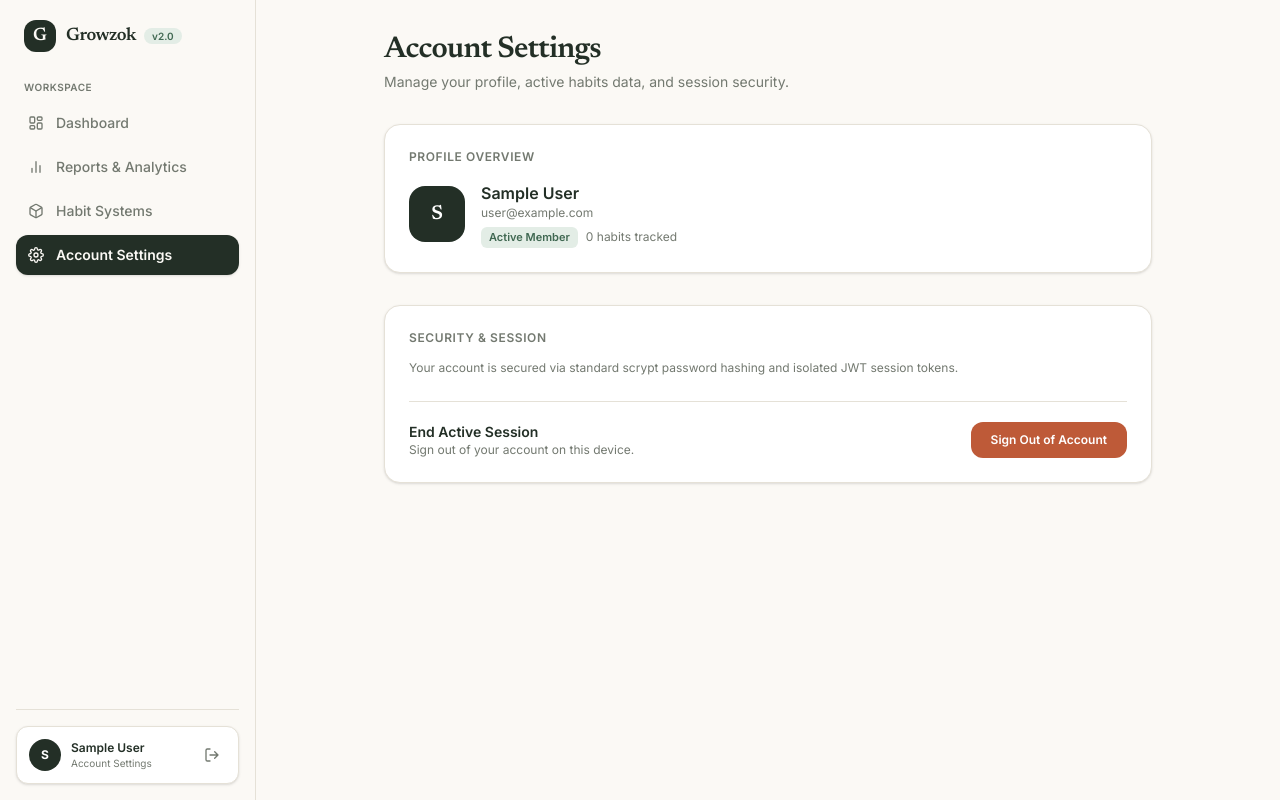
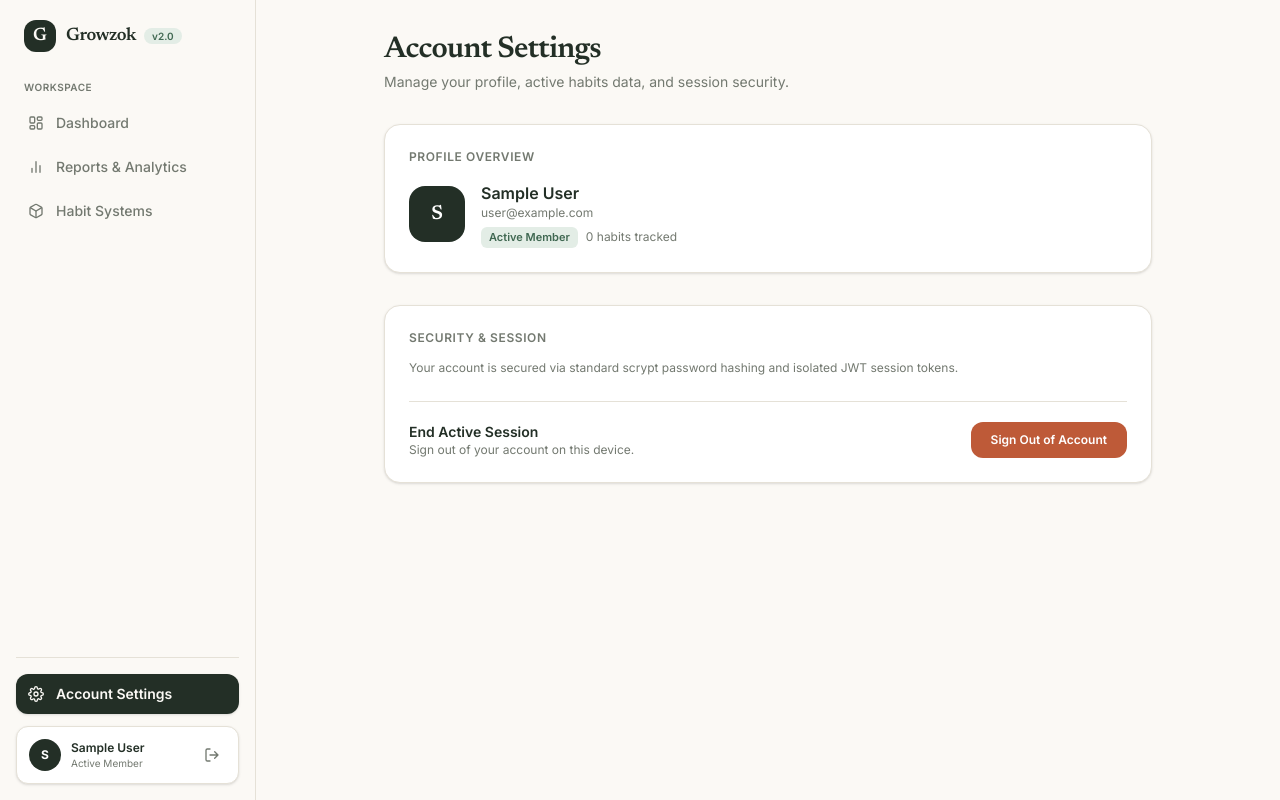
Before and after one commit to sourrinn/growzok, a Next.js app: page /account in a window 1280 px wide. Built offline with nearby package versions, Linux system fonts and the light colour scheme; no server answers; the database is empty; sample sign-in values are in the browser's storage.

Commit message:
style: position Account Settings explicitly at bottom of AppSidebar navigation layout
- Remove Account Settings from top Workspace group
- Position Account Settings item explicitly in dedicated bottom navigation section right above user profile card

```diff
--- a/src/components/AppSidebar.tsx
+++ b/src/components/AppSidebar.tsx
@@ -11,7 +11,7 @@ interface Props {
 export default function AppSidebar({ userLabel }: Props) {
   const pathname = usePathname();
 
-  const navItems = [
+  const workspaceItems = [
     {
       label: "Dashboard",
       href: "/dashboard",
@@ -47,22 +47,13 @@ export default function AppSidebar({ userLabel }: Props) {
         </svg>
       ),
     },
-    {
-      label: "Account Settings",
-      href: "/account",
-      active: pathname === "/account",
-      icon: (
-        <svg viewBox="0 0 24 24" fill="none" stroke="currentColor" strokeWidth="2" className="h-4 w-4">
-          <circle cx="12" cy="12" r="3" />
-          <path d="M19.4 15a1.65 1.65 0 00.33 1.82l.06.06a2 2 0 010 2.83 2 2 0 01-2.83 0l-.06-.06a1.65 1.65 0 00-1.82-.33 1.65 1.65 0 00-1 1.51V21a2 2 0 01-2 2 2 2 0 01-2-2v-.09A1.65 1.65 0 009 19.4a1.65 1.65 0 00-1.82.33l-.06.06a2 2 0 01-2.83 0 2 2 0 010-2.83l.06-.06a1.65 1.65 0 00.33-1.82 1.65 1.65 0 00-1.51-1H3a2 2 0 01-2-2 2 2 0 012-2h.09A1.65 1.65 0 004.6 9a1.65 1.65 0 00-.33-1.82l-.06-.06a2 2 0 010-2.83 2 2 0 012.83 0l.06.06a1.65 1.65 0 001.82.33H9a1.65 1.65 0 001-1.51V3a2 2 0 012-2 2 2 0 012 2v.09a1.65 1.65 0 001 1.51 1.65 1.65 0 001.82-.33l.06-.06a2 2 0 012.83 0 2 2 0 010 2.83l-.06.06a1.65 1.65 0 00-.33 1.82V9a1.65 1.65 0 001.51 1H21a2 2 0 012 2 2 2 0 01-2 2h-.09a1.65 1.65 0 00-1.51 1z" />
-        </svg>
-      ),
-    },
   ];
+
+  const isAccountActive = pathname === "/account";
 
   return (
     <aside className="flex h-full flex-col justify-between border-r border-[#e5e1d7] bg-[#fbf9f5] p-4 text-[#232f26]">
-      {/* Top Section: Brand & Nav Links */}
+      {/* Top Section: Brand & Workspace Nav */}
       <div className="space-y-6">
         {/* Brand Header */}
         <div className="flex items-center justify-between px-2 py-1">
@@ -81,13 +72,13 @@ export default function AppSidebar({ userLabel }: Props) {
           </Link>
         </div>
 
-        {/* Navigation Group */}
+        {/* Workspace Navigation Group */}
         <div className="space-y-1">
           <p className="px-2 text-[10px] font-semibold uppercase tracking-wider text-[#737970]">
             Workspace
           </p>
           <nav className="mt-2 space-y-1">
-            {navItems.map((item) => (
+            {workspaceItems.map((item) => (
               <Link
                 key={item.href}
                 href={item.href}
@@ -105,14 +96,28 @@ export default function AppSidebar({ userLabel }: Props) {
         </div>
       </div>
 
-      {/* Bottom Section: User Profile Link Card */}
-      <div className="border-t border-[#e5e1d7] pt-4">
+      {/* Bottom Section: Account Settings Nav Item & Profile Card */}
+      <div className="space-y-3 border-t border-[#e5e1d7] pt-4">
+        {/* Dedicated Bottom Account Nav Item */}
+        <Link
+          href="/account"
+          className={`flex items-center gap-3 rounded-xl px-3 py-2.5 text-sm font-medium transition-all ${
+            isAccountActive
+              ? "bg-[#232f26] text-[#fbf9f5] shadow-sm font-semibold"
+              : "text-[#737970] hover:bg-[#e5e1d7]/50 hover:text-[#232f26]"
+          }`}
+        >
+          <svg viewBox="0 0 24 24" fill="none" stroke="currentColor" strokeWidth="2" className="h-4 w-4">
+            <circle cx="12" cy="12" r="3" />
+            <path d="M19.4 15a1.65 1.65 0 00.33 1.82l.06.06a2 2 0 010 2.83 2 2 0 01-2.83 0l-.06-.06a1.65 1.65 0 00-1.82-.33 1.65 1.65 0 00-1 1.51V21a2 2 0 01-2 2 2 2 0 01-2-2v-.09A1.65 1.65 0 009 19.4a1.65 1.65 0 00-1.82.33l-.06.06a2 2 0 01-2.83 0 2 2 0 010-2.83l.06-.06a1.65 1.65 0 00.33-1.82 1.65 1.65 0 00-1.51-1H3a2 2 0 01-2-2 2 2 0 012-2h.09A1.65 1.65 0 004.6 9a1.65 1.65 0 00-.33-1.82l-.06-.06a2 2 0 010-2.83 2 2 0 012.83 0l.06.06a1.65 1.65 0 001.82.33H9a1.65 1.65 0 001-1.51V3a2 2 0 012-2 2 2 0 012 2v.09a1.65 1.65 0 001 1.51 1.65 1.65 0 001.82-.33l.06-.06a2 2 0 012.83 0 2 2 0 010 2.83l-.06.06a1.65 1.65 0 00-.33 1.82V9a1.65 1.65 0 001.51 1H21a2 2 0 012 2 2 2 0 01-2 2h-.09a1.65 1.65 0 00-1.51 1z" />
+          </svg>
+          <span>Account Settings</span>
+        </Link>
+
+        {/* User Card with Sign Out Action */}
         {userLabel ? (
-          <Link
-            href="/account"
-            className="group flex items-center justify-between rounded-xl bg-white p-3 border border-[#e5e1d7] shadow-sm transition-all hover:border-[#232f26]/30"
-          >
-            <div className="flex items-center gap-2.5 min-w-0">
+          <div className="flex items-center justify-between rounded-xl bg-white p-3 border border-[#e5e1d7] shadow-sm">
+            <Link href="/account" className="flex items-center gap-2.5 min-w-0 flex-1 hover:opacity-80">
               <div className="flex h-8 w-8 shrink-0 items-center justify-center rounded-full bg-[#232f26] text-xs font-bold text-white uppercase">
                 {userLabel[0]}
               </div>
@@ -120,16 +125,13 @@ export default function AppSidebar({ userLabel }: Props) {
                 <p className="truncate text-xs font-semibold text-[#232f26]">
                   {userLabel}
                 </p>
-                <p className="text-[10px] text-[#737970]">Account Settings</p>
+                <p className="text-[10px] text-[#737970]">Active Member</p>
               </div>
-            </div>
+            </Link>
 
             <button
               type="button"
-              onClick={(e) => {
-                e.preventDefault();
-                signOut({ callbackUrl: "/login" });
-              }}
+              onClick={() => signOut({ callbackUrl: "/login" })}
               title="Sign out"
               className="rounded-lg p-1.5 text-xs text-[#737970] transition-colors hover:bg-[#be5a38]/10 hover:text-[#be5a38]"
             >
@@ -137,7 +139,7 @@ export default function AppSidebar({ userLabel }: Props) {
                 <path d="M9 21H5a2 2 0 01-2-2V5a2 2 0 012-2h4M16 17l5-5-5-5M21 12H9" strokeLinecap="round" strokeLinejoin="round" />
               </svg>
             </button>
-          </Link>
+          </div>
         ) : (
           <div className="flex gap-2">
             <Link
```
